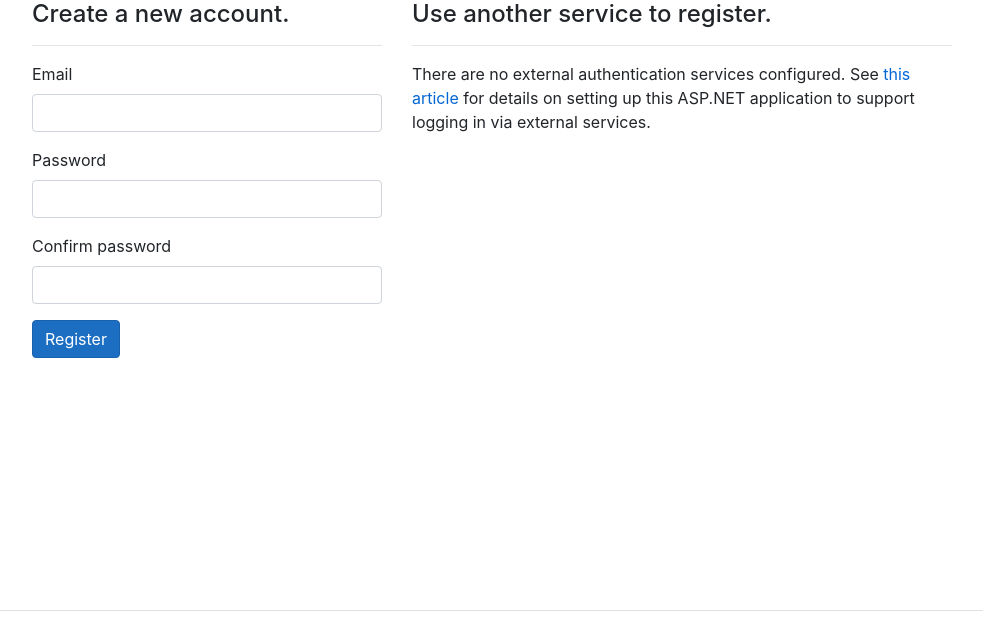
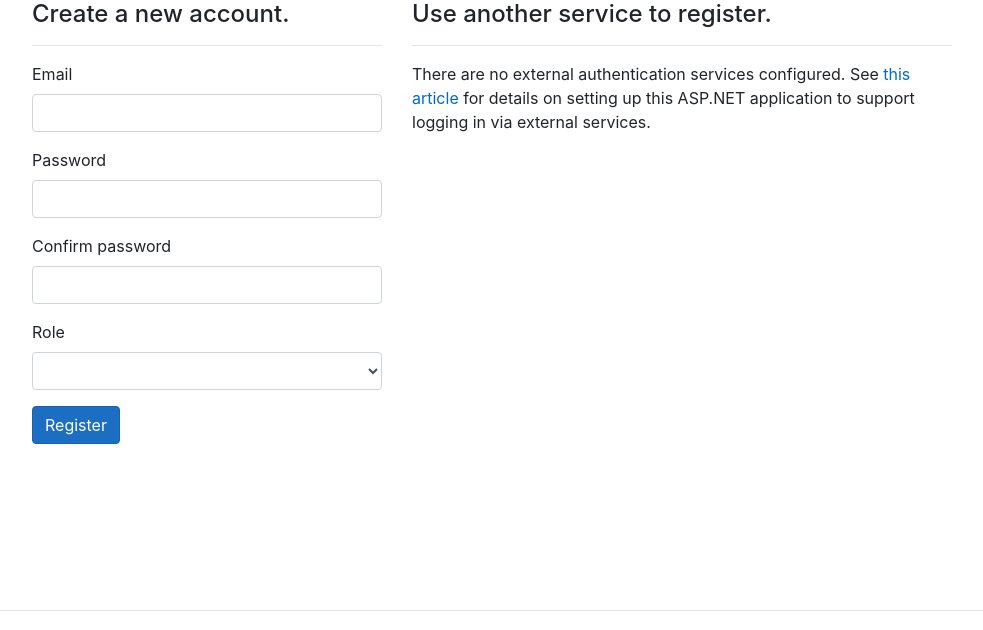
Before and after one commit to GRy82/ErbiumCapstoneRepo, an ASP.NET Core app: page /Identity/Account/Register in a window 1280 px wide. Shown: the part 129-759 px from the top of the page, without its empty margins (53-1036 px from the left). Run offline with ASP.NET Core 8, Linux system fonts and the light colour scheme; lists and menus that the app fills with data are empty; some libraries are stand-ins or nearby versions.

Commit message:
Edited Register.cshtml view. Since users are now required to select a role when registering, this step will add a drop-down list input to the Register form

```diff
--- a/ErbiumCapstone/Areas/Identity/Pages/Account/Register.cshtml
+++ b/ErbiumCapstone/Areas/Identity/Pages/Account/Register.cshtml
@@ -26,6 +26,11 @@
                 <label asp-for="Input.ConfirmPassword"></label>
                 <input asp-for="Input.ConfirmPassword" class="form-control" />
                 <span asp-validation-for="Input.ConfirmPassword" class="text-danger"></span>
+            </div>
+            <div class="form-group">
+                <label asp-for="Input.Role"></label>
+                <select asp-for="Input.Role" class="form-control" asp-items="@Model.Roles"></select>
+                <span asp-validation-for="Input.Role" class="text-danger"></span>
             </div>
             <button type="submit" class="btn btn-primary">Register</button>
         </form>
```
